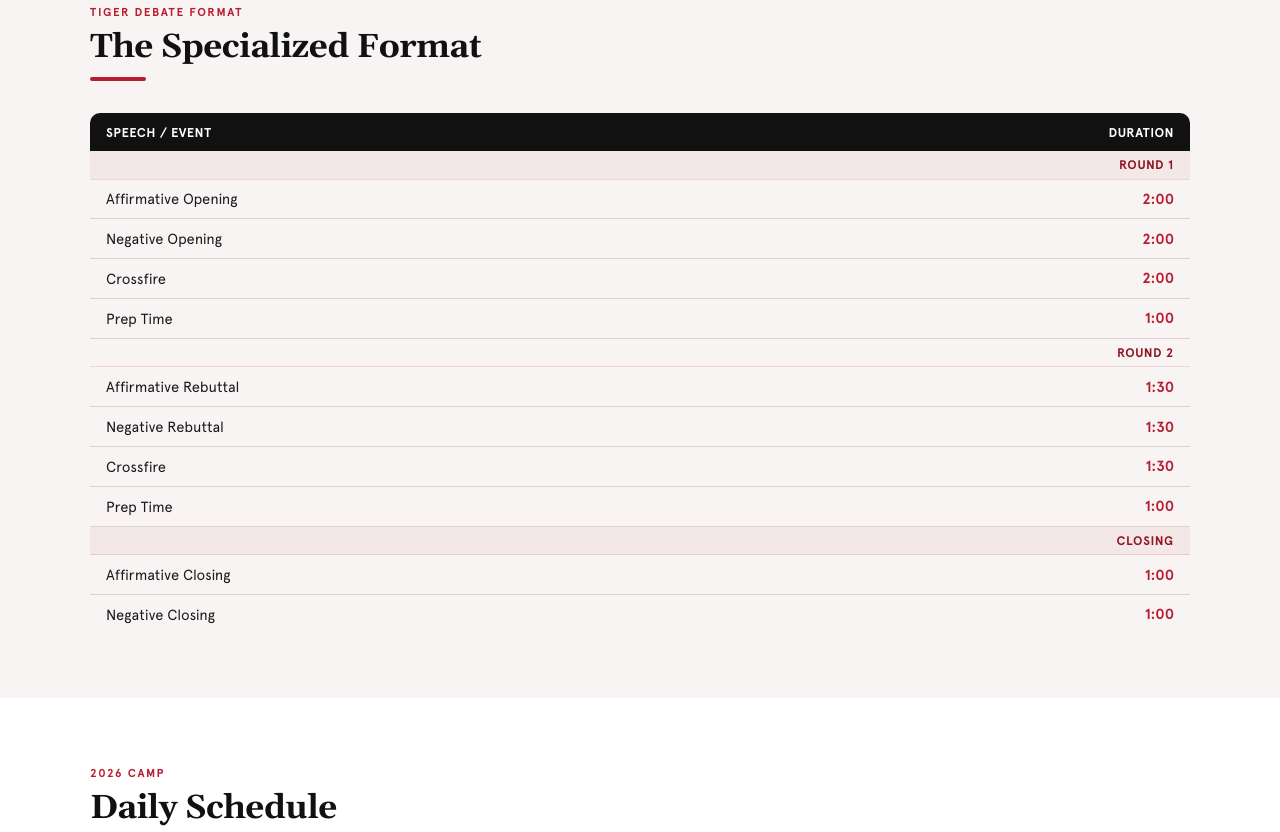
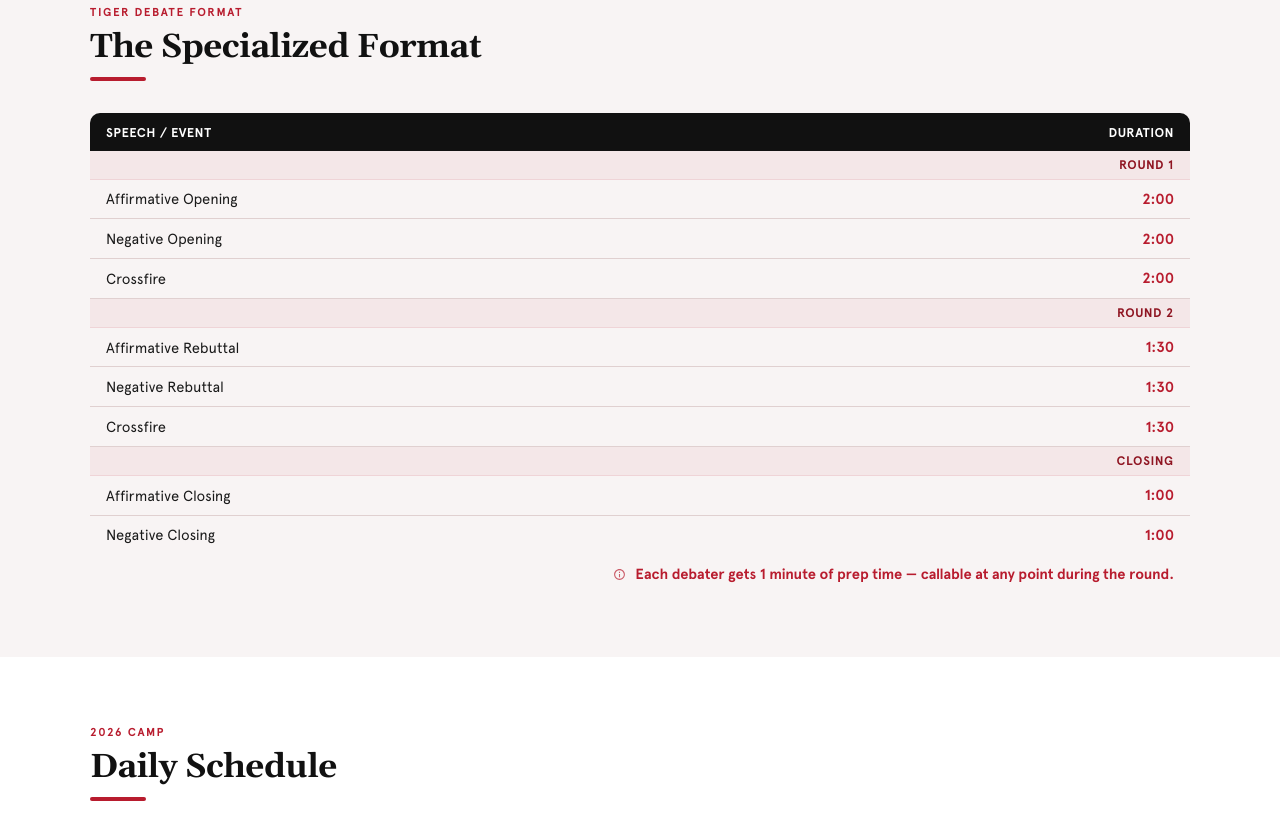
Before and after one commit to hwfl850/tigerdebate, a plain HTML site: page index.html in a window 1280 px wide. Shown: the part 1384-2216 px from the top of the page. Drawn offline with Linux system fonts and the light colour scheme.

Commit message:
feat: update index.html

```diff
--- a/index.html
+++ b/index.html
@@ -30,7 +30,7 @@
   <nav id="main-nav" role="navigation" aria-label="Main navigation">
     <a href="index.html" id="nav-home">Home</a>
     <a href="about.html" id="nav-about">About</a>
-    <a href="https://www.instagram.com/" target="_blank" rel="noopener" class="nav-accent">Instagram ↗</a>
+    <a href="https://www.instagram.com/tigerdebate" target="_blank" rel="noopener" class="nav-accent">Instagram ↗</a>
   </nav>
 </header>
 
@@ -40,7 +40,7 @@
   <img class="footer-logo" src="Media/favicon-tdc.png" alt="Tiger Debate Camp" />
   <div style="font-weight:600;color:#fff;font-size:.95rem;">Pensacola High School <span style="opacity:.45;margin:0 .35rem;">·</span> Pensacola, FL</div>
   <div class="footer-divider" aria-hidden="true"></div>
-  <a class="insta-link" href="https://www.instagram.com/" target="_blank" rel="noopener" aria-label="Follow us on Instagram">
+  <a class="insta-link" href="https://www.instagram.com/tigerdebate" target="_blank" rel="noopener" aria-label="Follow us on Instagram">
     <svg width="16" height="16" viewBox="0 0 24 24" fill="currentColor" aria-hidden="true">
       <path d="M12 2.163c3.204 0 3.584.012 4.85.07 3.252.148 4.771 1.691 4.919 4.919.058 1.265.069 1.645.069 4.849 0 3.205-.012 3.584-.069 4.849-.149 3.225-1.664 4.771-4.919 4.919-1.266.058-1.644.07-4.85.07-3.204 0-3.584-.012-4.849-.07-3.26-.149-4.771-1.699-4.919-4.92-.058-1.265-.07-1.644-.07-4.849 0-3.204.013-3.583.07-4.849.149-3.227 1.664-4.771 4.919-4.919 1.266-.057 1.645-.069 4.849-.069zm0-2.163c-3.259 0-3.667.014-4.947.072-4.358.2-6.78 2.618-6.98 6.98-.059 1.281-.073 1.689-.073 4.948 0 3.259.014 3.668.072 4.948.2 4.358 2.618 6.78 6.98 6.98 1.281.058 1.689.072 4.948.072 3.259 0 3.668-.014 4.948-.072 4.354-.2 6.782-2.618 6.979-6.98.059-1.28.073-1.689.073-4.948 0-3.259-.014-3.667-.072-4.947-.196-4.354-2.617-6.78-6.979-6.98-1.281-.059-1.69-.073-4.949-.073zm0 5.838c-3.403 0-6.162 2.759-6.162 6.162s2.759 6.163 6.162 6.163 6.162-2.759 6.162-6.163c0-3.403-2.759-6.162-6.162-6.162zm0 10.162c-2.209 0-4-1.79-4-4 0-2.209 1.791-4 4-4s4 1.791 4 4c0 2.21-1.791 4-4 4zm6.406-11.845c-.796 0-1.441.645-1.441 1.44s.645 1.44 1.441 1.44c.795 0 1.439-.645 1.439-1.44s-.644-1.44-1.439-1.44z"/>
     </svg>
@@ -166,16 +166,22 @@ function onSiteReady() {
             <tr><td>Affirmative Opening</td><td>2:00</td></tr>
             <tr><td>Negative Opening</td><td>2:00</td></tr>
             <tr><td>Crossfire</td><td>2:00</td></tr>
-            <tr><td>Prep Time</td><td>1:00</td></tr>
             <tr class="round-divider"><td colspan="2">Round 2</td></tr>
             <tr><td>Affirmative Rebuttal</td><td>1:30</td></tr>
             <tr><td>Negative Rebuttal</td><td>1:30</td></tr>
             <tr><td>Crossfire</td><td>1:30</td></tr>
-            <tr><td>Prep Time</td><td>1:00</td></tr>
             <tr class="round-divider"><td colspan="2">Closing</td></tr>
             <tr><td>Affirmative Closing</td><td>1:00</td></tr>
             <tr><td>Negative Closing</td><td>1:00</td></tr>
           </tbody>
+          <tfoot>
+            <tr class="prep-note">
+              <td colspan="2">
+                <svg width="13" height="13" viewBox="0 0 24 24" fill="currentColor" aria-hidden="true" style="vertical-align:-2px;margin-right:.35rem;opacity:.7"><path d="M11 7h2v2h-2zm0 4h2v6h-2zm1-9C6.48 2 2 6.48 2 12s4.48 10 10 10 10-4.48 10-10S17.52 2 12 2zm0 18c-4.41 0-8-3.59-8-8s3.59-8 8-8 8 3.59 8 8-3.59 8-8 8z"/></svg>
+                Each debater gets <strong>1 minute of prep time</strong> — callable at any point during the round.
+              </td>
+            </tr>
+          </tfoot>
         </table>
       </div>
     </section>
```
